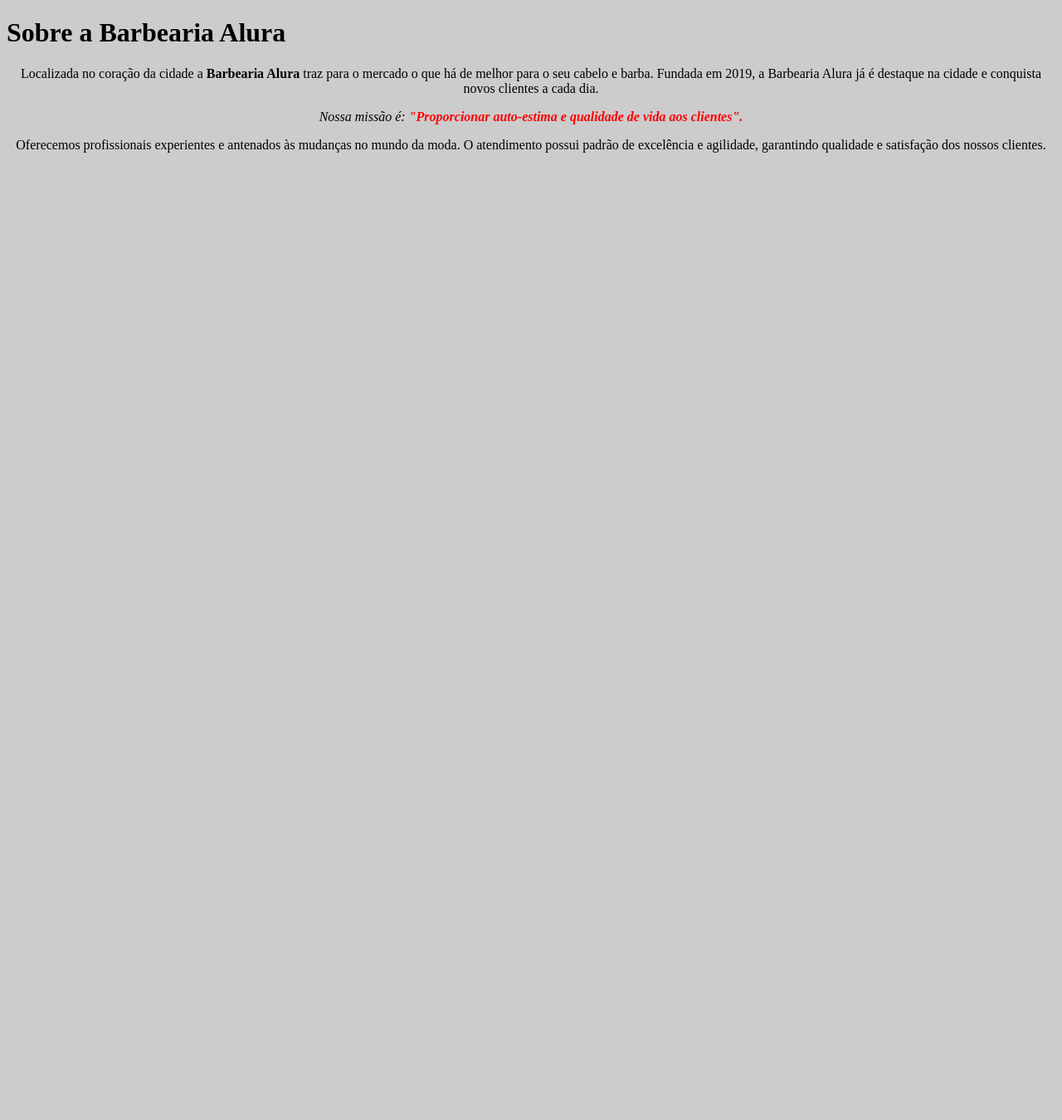
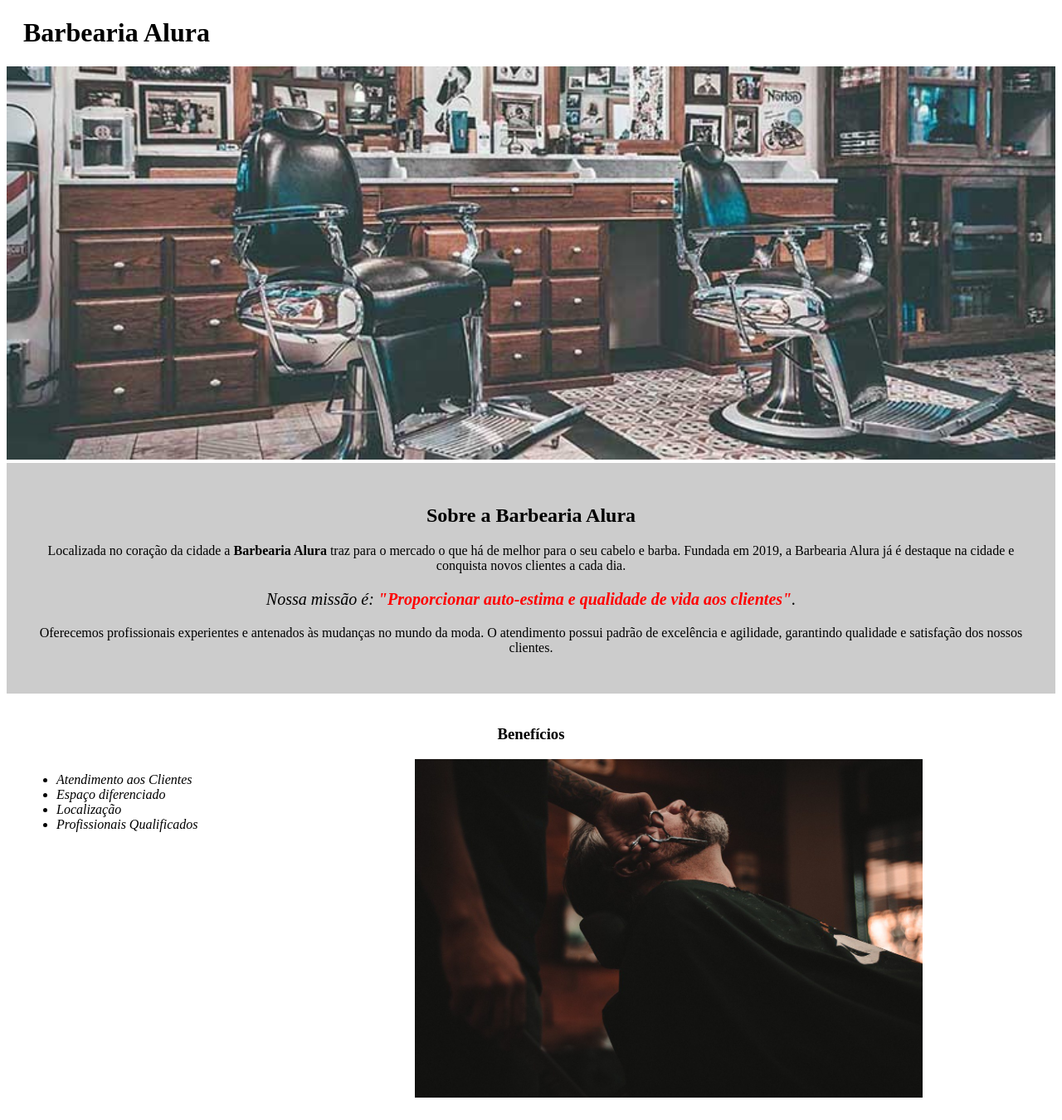
Before and after one commit to PROFLEANDROPRADO/PJALURA-1-TRI2023-2ANO, a plain HTML site: page index.html in a window 1280 px wide. Shown: the whole page at 83% size. Before the commit the page ends 800 px from the top, so only its background shows below. Drawn offline with Linux system fonts and the light colour scheme.

Commit message:
Atualização primeiro curso concluído

```diff
--- a/index.html
+++ b/index.html
@@ -5,14 +5,32 @@
 		<title>Barbearia Alura</title>
 		<link rel="stylesheet" href="style.css">
 	</head>
+
+    <header>
+        <h1 class="titulo-principal">Barbearia Alura</h1>
+    </header>
+
 	<body>
-        <h1>Sobre a Barbearia Alura</h1>
+		<img id="banner" src="banner.jpg">
+		<div class="principal">
+            <h2 class="titulo-centralizado">Sobre a Barbearia Alura</h2>
+			<p>Localizada no coração da cidade a <strong>Barbearia Alura</strong> traz para o mercado o que há de melhor para o seu cabelo e barba. Fundada em 2019, a Barbearia Alura já é destaque na cidade e conquista novos clientes a cada dia.</p>
 
-        <p>Localizada no coração da cidade a <strong>Barbearia Alura</strong> traz para o mercado o que há de melhor para o seu cabelo e barba. Fundada em 2019, a Barbearia Alura já é destaque na cidade e conquista novos clientes a cada dia.
-
-        <p><em>Nossa missão é: <strong> "Proporcionar auto-estima e qualidade de vida aos clientes". </strong></em></p>
+			<p id="missao"><em>Nossa missão é: <strong>"Proporcionar auto-estima e qualidade de vida aos clientes"</strong>.</em></p>
 
 			<p>Oferecemos profissionais experientes e antenados às mudanças no mundo da moda. O atendimento possui padrão de excelência e agilidade, garantindo qualidade e satisfação dos nossos clientes.</p>
+		</div>
+
+		<div class="beneficios">
+            <h3 class="titulo-centralizado">Benefícios</h3>
+			<ul>
+				<li class="itens">Atendimento aos Clientes</li>
+				<li class="itens">Espaço diferenciado</li>
+				<li class="itens">Localização</li>
+				<li class="itens">Profissionais Qualificados</li>
+			</ul>
+
+			<img src="beneficios.jpg" class="imagembeneficios">
+		</div>
 	</body>
-
 </html>
--- a/style.css
+++ b/style.css
@@ -1,11 +1,52 @@
 body {
-    background: #CCCCCC
+
+}
+
+#banner {
+	width:100%;
+}
+
+.principal{
+	background: #CCCCCC;
+	padding: 30px;
+}
+
+.titulo-principal {
+    padding-left: 20px;
+}
+
+.titulo-centralizado {
+    text-align: center
 }
 
 p {
-    text-align: center;
+	text-align: center;
+}
+
+#missao {
+	font-size: 20px
 }
 
 em strong {
-    color: #FF0000;
+	color: #FF0000;
 }
+
+.itens {
+	font-style: italic
+}
+
+.beneficios {
+	background: #FFFFFF;
+	padding: 20px;
+}
+
+ul {
+	display: inline-block;
+	vertical-align: top;
+	width: 20%;
+	margin-right: 15%;
+}
+
+.imagembeneficios {
+	width: 50%;
+}
```
Also changed, not shown: banner.jpg (added), beneficios.jpg (added). Lines whose indentation alone changed are shown as unchanged.
